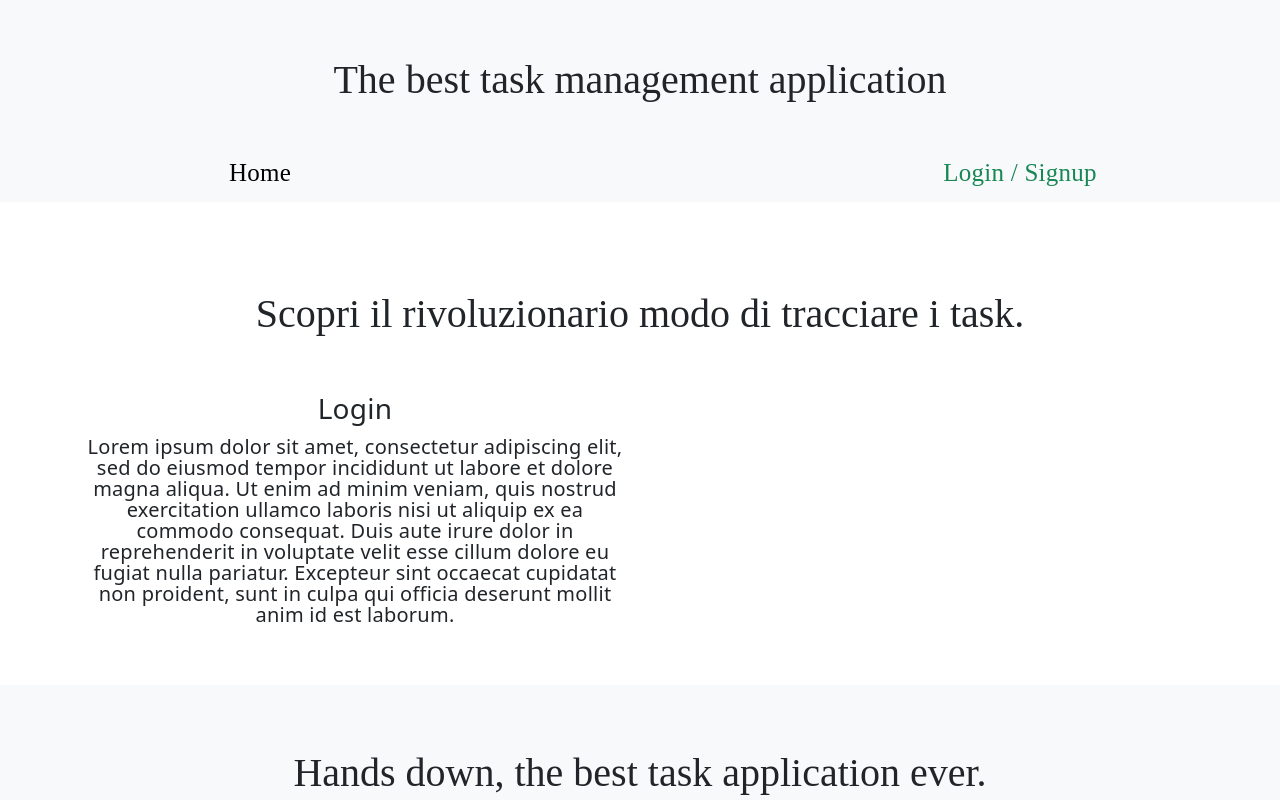
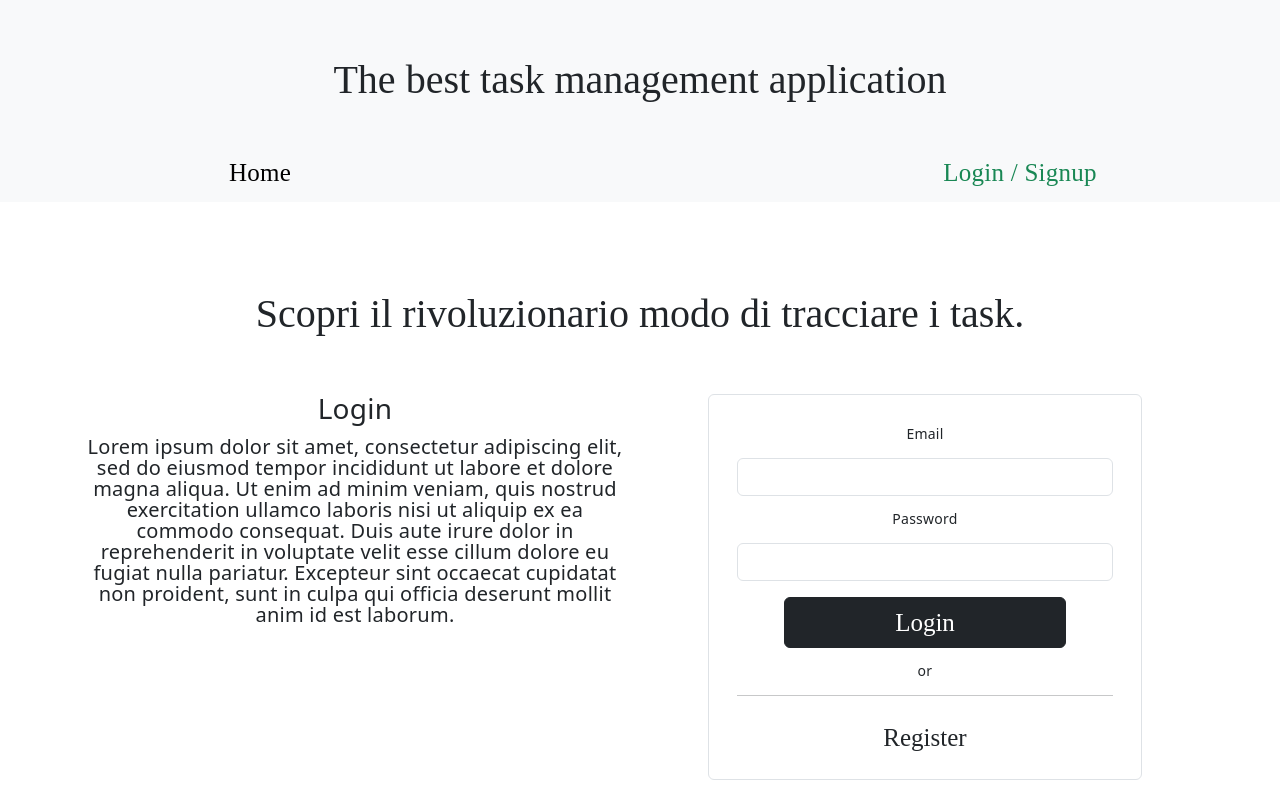
Before and after one commit to RaffaeleCaravett/task-app, an Angular app: page /forms in a window 1280 px wide. Shown: the top 800 px of the page. Built offline with nearby package versions, Linux system fonts and the light colour scheme; a web font is replaced by a local one.

Commit message:
doing html template of forms

```diff
--- a/src/app/components/forms/forms.component.html
+++ b/src/app/components/forms/forms.component.html
@@ -14,8 +14,27 @@
 </p>
     </div>
     <div class="col-md-6" >
-<form [formGroup]="loginForm">
-
+<form [formGroup]="loginForm" class="w-75 m-auto">
+  <div class="row border rounded p-3">
+    <div class="col-md-12">
+      <label class="py-3">Email</label>
+  <input type="email" class="form-control" formControlName="email">
+  <p class="text-danger" *ngIf="submittedLogin==true&&loginForm.controls['email'].invalid">
+    Campo invalido, prova ad inserire un valore tipo 'a&#64;a.com'
+  </p>
+            </div>
+            <div class="col-md-12">
+  <label class="py-3">Password</label>
+  <input type="password" class="form-control" formControlName="password">
+  <p class="text-danger" *ngIf="submittedLogin==true&&loginForm.controls['password'].invalid">
+    Valore invalido, prova ad inserire almeno 6 caratteri.
+  </p>
+  <button class="btn btn-dark w-75 m-auto my-3" (click)="login()">Login</button>
+  <p>or</p>
+  <hr>
+  <button class="btn" (click)="sectionChange('signup')">Register</button>
+  </div>
+  </div>
 </form>
     </div>
       </div>
@@ -30,9 +49,60 @@
 </p>
     </div>
     <div class="col-md-6" >
-<form [formGroup]="signupForm">
+<form [formGroup]="signupForm" class="w-75 m-auto">
+    <div class="row border rounded p-3">
+      <div class="col-md-12">
+        <label class="py-3">Nome</label>
+    <input type="text" class="form-control" formControlName="nome">
+    <p class="text-danger" *ngIf="submittedLogin==true&&loginForm.controls['nome'].invalid">
+      Campo invalido, inserisci un valore.
+    </p>
+              </div>
+              <div class="col-md-12">
+                <label class="py-3">Cognome</label>
+            <input type="text" class="form-control" formControlName="cognome">
+            <p class="text-danger" *ngIf="submittedLogin==true&&loginForm.controls['cognome'].invalid">
+              Campo invalido, inserisci un valore.
+            </p>
+                      </div>
+      <div class="col-md-12">
+        <label class="py-3">Email</label>
+    <input type="email" class="form-control" formControlName="email">
+    <p class="text-danger" *ngIf="submittedLogin==true&&loginForm.controls['email'].invalid">
+      Campo invalido, prova ad inserire un valore tipo 'a&#64;a.com'
+    </p>
+              </div>
+              <div class="col-md-12">
+    <label class="py-3">Password</label>
+    <input type="password" class="form-control" formControlName="password">
+    <p class="text-danger" *ngIf="submittedLogin==true&&loginForm.controls['password'].invalid">
+      Valore invalido, prova ad inserire almeno 6 caratteri.
+    </p>
+    </div>
+    <div class="col-md-6 py-4">
+      <input class="form-check-input" type="radio" name="sex" id="flexRadioDefault1" value="M" formControlName="sex">
+      <label class="form-check-label px-3" for="flexRadioDefault1">
+        M
+      </label>
+    </div>
+    <div class="col-md-6 py-4">
+      <input class="form-check-input" type="radio" name="sex" id="flexRadioDefault2" value="F" formControlName="sex">
+      <label class="form-check-label px-3" for="flexRadioDefault2">
+        F
+      </label>
+    </div>
+    <div class="col-md-12">
+      <p class="text-danger" *ngIf="submittedLogin==true&&loginForm.controls['sex'].invalid">
+        Campo invalido, seleziona un valore.
+      </p>
+    </div>
+    <button class="btn btn-dark w-75 m-auto my-3" (click)="register()">Signup</button>
+    <p>or</p>
+    <hr>
+    <button class="btn" (click)="sectionChange('login')">Login</button>
 
-</form>
+    </div>
+  </form>
     </div>
 </div>
       </ng-template>
--- a/src/app/components/forms/forms.component.ts
+++ b/src/app/components/forms/forms.component.ts
@@ -10,6 +10,8 @@ export class FormsComponent implements OnInit{
 section:string=''
 loginForm!:FormGroup
 signupForm!:FormGroup
+submittedLogin:boolean=false
+
 ngOnInit(): void {
     this.section='login'
 
@@ -26,4 +28,18 @@ ngOnInit(): void {
       sex:new FormControl('',Validators.required)
     })
 }
+
+login(){
+
 }
+
+sectionChange(value:string){
+  if(value){
+this.section=value
+  }
+}
+
+register(){
+
+}
+}
```
